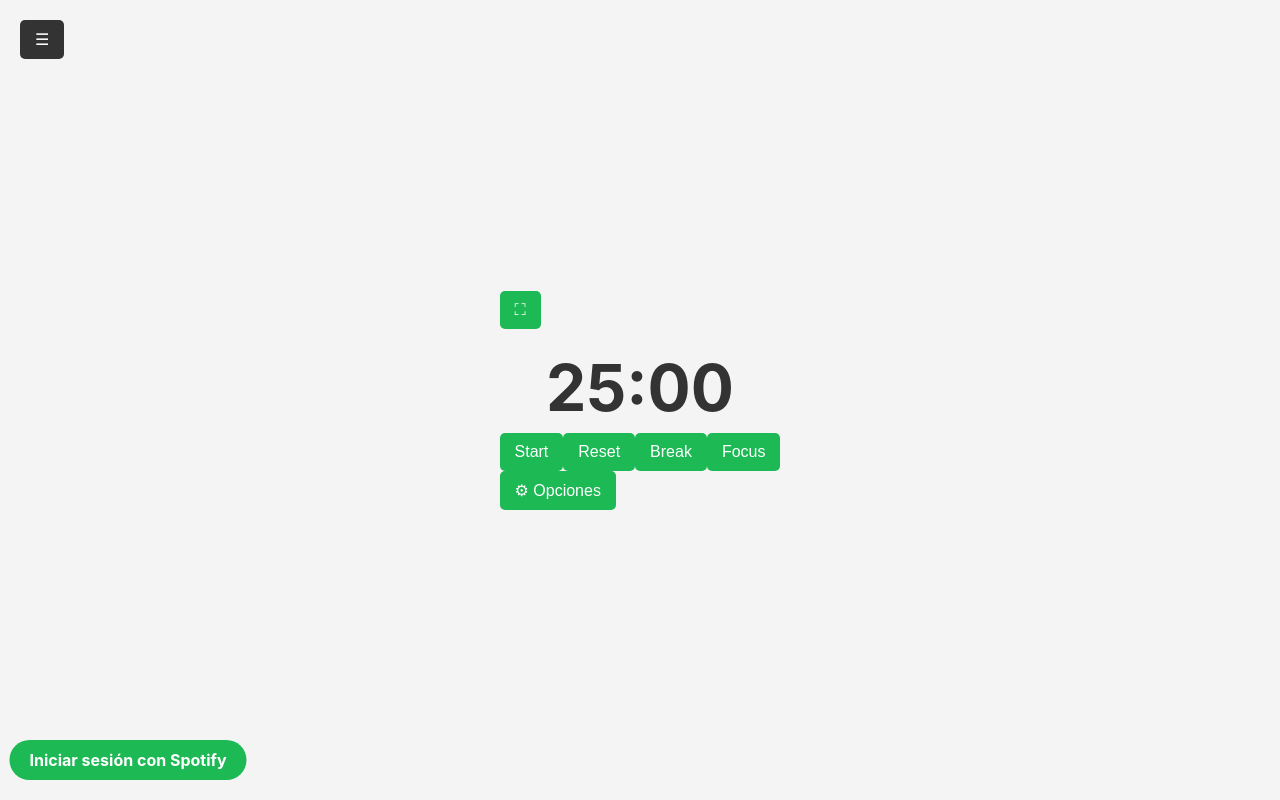
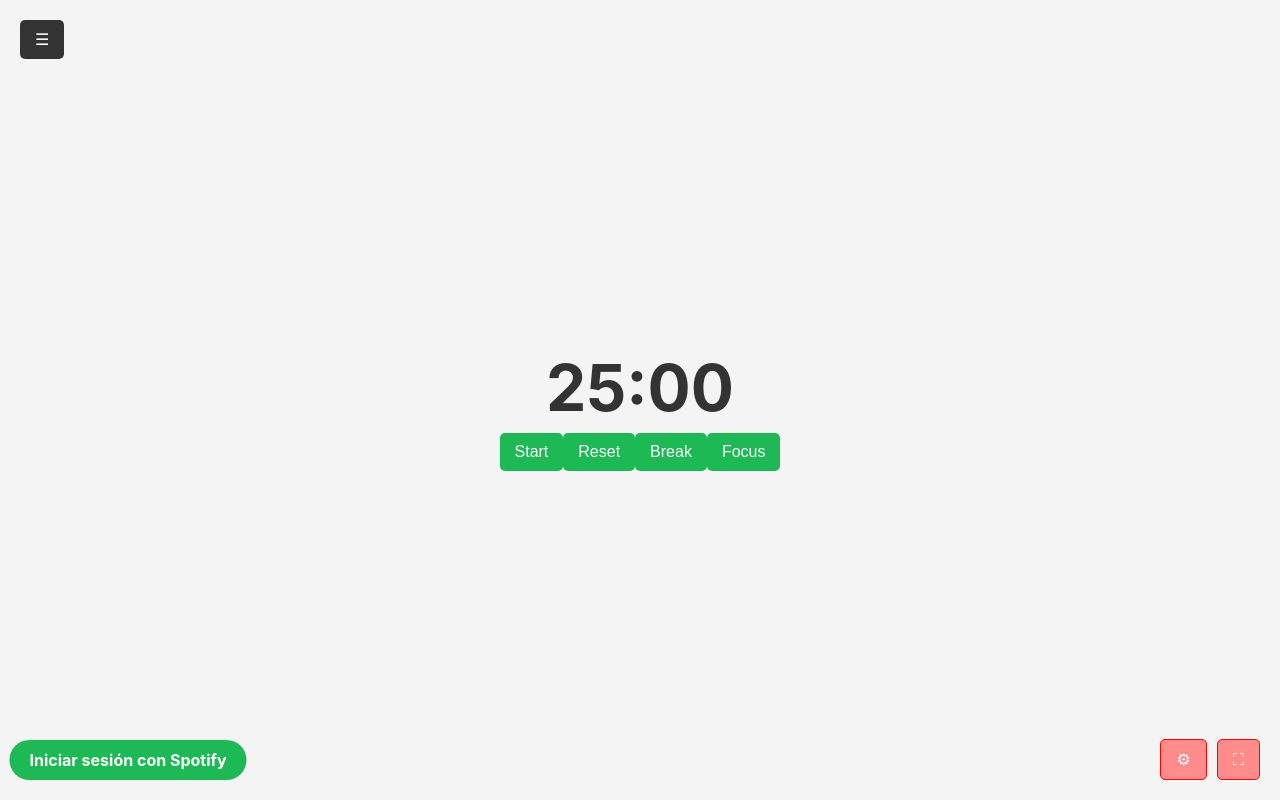
Before and after one commit to Diverfox/Studybara, a React (Create React App) app: page / in a window 1280 px wide. Built offline with nearby package versions, Linux system fonts and the light colour scheme.

Commit message:
feat: enhance UI with corner buttons for options and fullscreen toggle, update modal styles

```diff
--- a/src/App.js
+++ b/src/App.js
@@ -3,17 +3,15 @@ import Timer from "./components/Timer";
 import OptionsModal from "./OptionsModal";
 import Sidebar from "./Sidebar";
 import { getTokenFromUrl, loginUrl } from "./utils/spotify";
-import SpotifyPlayer from "./components/SpotifyPlayer"; // Mantén solo la correcta
-
-
+import SpotifyPlayer from "./components/SpotifyPlayer";
 
 function App() {
   const [focusTime, setFocusTime] = useState(25 * 60);
   const [breakTime, setBreakTime] = useState(5 * 60);
-  const [showModal, setShowModal] = useState(false); // Estado para abrir/cerrar el modal
+  const [showModal, setShowModal] = useState(false);
   const [isFullscreen, setIsFullscreen] = useState(false);
   const [token, setToken] = useState(null);
-  const playlistId = "1e7f1e4de724441883f5f6abd5b780d8"; // ID de tu playlist
+  const playlistId = "1e7f1e4de724441883f5f6abd5b780d8";
 
   // Función para alternar pantalla completa
   const toggleFullscreen = () => {
@@ -26,14 +24,11 @@ function App() {
     }
   };
 
-
   return (
     <>
       {/* Sidebar */}
       <Sidebar />
-        <button onClick={toggleFullscreen} >
-        {isFullscreen ? "🔽" : "⛶"}
-      </button>
+
       <div>
         <Timer focusTime={focusTime} breakTime={breakTime} />
 
@@ -42,14 +37,25 @@ function App() {
           <OptionsModal
             setFocusTime={setFocusTime}
             setBreakTime={setBreakTime}
-            onClose={() => setShowModal(false)} // Pasar función para cerrar el modal
+            onClose={() => setShowModal(false)}
           />
         )}
 
-        {/* Botón para abrir el modal (solo si el modal no está abierto) */}
+        {/* Botones en la esquina inferior derecha */}
+        <div className="corner-buttons-container">
           {!showModal && (
-          <button onClick={() => setShowModal(true)}>⚙ Opciones</button>
+            <button
+              onClick={() => setShowModal(true)}
+              className="corner-button"
+            >
+              ⚙
+            </button>
           )}
+
+          <button onClick={toggleFullscreen} className="corner-button">
+            {isFullscreen ? "🔽" : "⛶"}
+          </button>
+        </div>
 
         {/* Mostrar el reproductor de Spotify si el usuario está autenticado */}
         {token && <SpotifyPlayer playlistId={playlistId} />}
@@ -60,8 +66,6 @@ function App() {
         <a href={loginUrl} className="spotify-login-btn">
           Iniciar sesión con Spotify
         </a>
-
-
       )}
     </>
   );
--- a/src/OptionsModal.js
+++ b/src/OptionsModal.js
@@ -60,7 +60,7 @@ const overlayStyle = {
   left: 0,
   width: "100vw",
   height: "100vh",
-  backgroundColor: "rgba(0, 0, 0, 0.5)",
+  backgroundColor: "rgba(219, 219, 219, 0.5)",
   display: "flex",
   justifyContent: "center",
   alignItems: "center",
@@ -72,9 +72,9 @@ const modalStyle = {
   padding: "20px",
   borderRadius: "10px",
   textAlign: "center",
-  boxShadow: "0 4px 8px rgba(0, 0, 0, 0.2)",
+  boxShadow: "0 4px 8px rgba(134, 126, 126, 0.57)",
   maxWidth: "600px",
-  width: "90%",
+  width: "50%",
   maxHeight: "90%",
   overflowY: "auto",
   position: "relative",
--- a/src/styles/index.css
+++ b/src/styles/index.css
@@ -95,3 +95,25 @@ code {
 .spotify-login-btn:hover {
   background-color: #1aa34a;
 }
+
+/* Estilos para los botones en la esquina inferior derecha */
+.corner-buttons-container {
+  position: fixed !important;
+  bottom: 20px !important;
+  right: 20px !important;
+  display: flex !important;
+  gap: 10px;
+  z-index: 999 !important;
+}
+
+.corner-button {
+  padding: 10px 15px;
+  border-radius: 5px;
+  cursor: pointer;
+  border: 1px solid #ff0000;
+  background-color: #ff8b8b;
+}
+
+.corner-button:hover {
+  background-color: #f5a2a2;
+}
```
Lines whose indentation alone changed are shown as unchanged.
